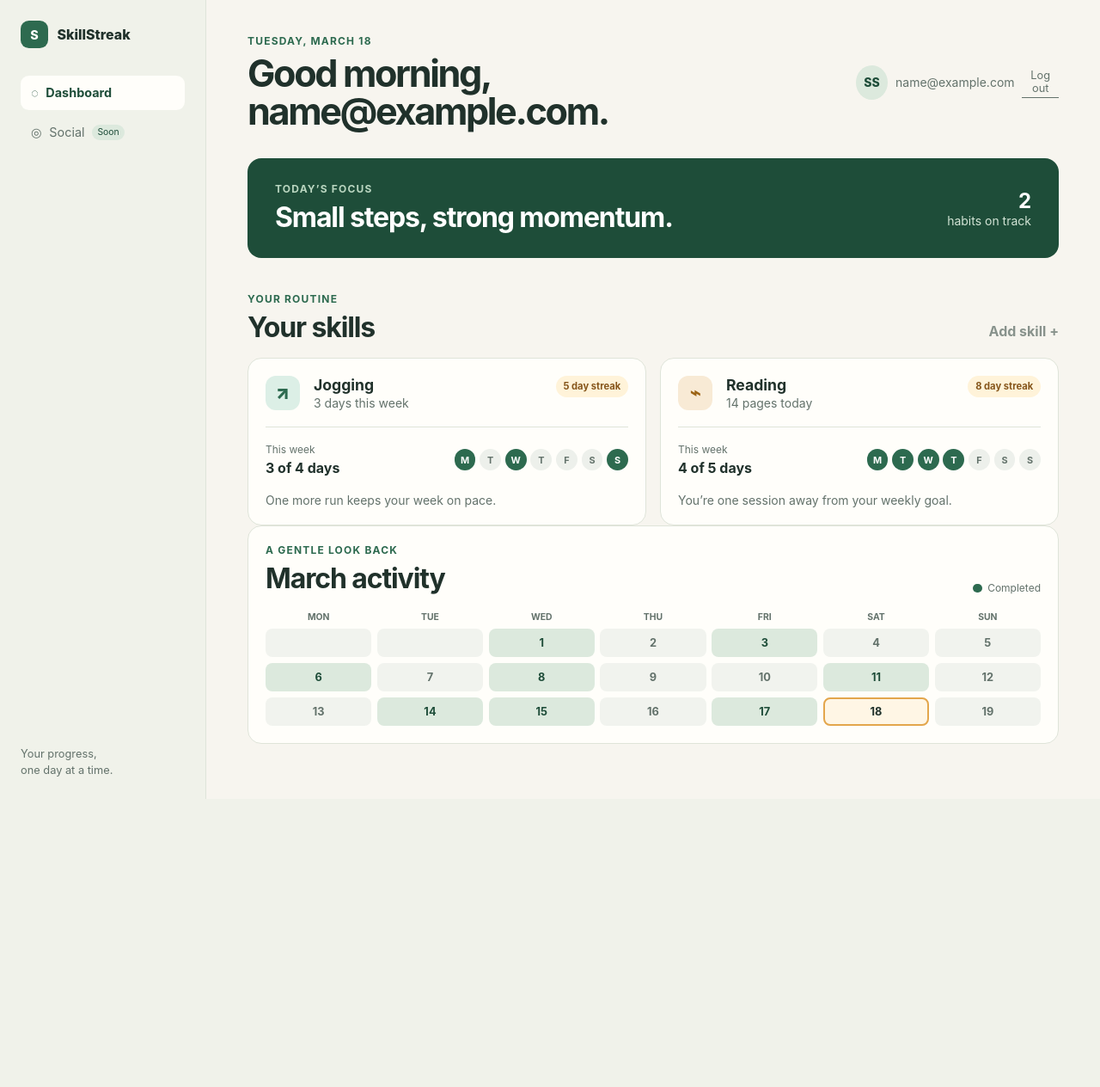
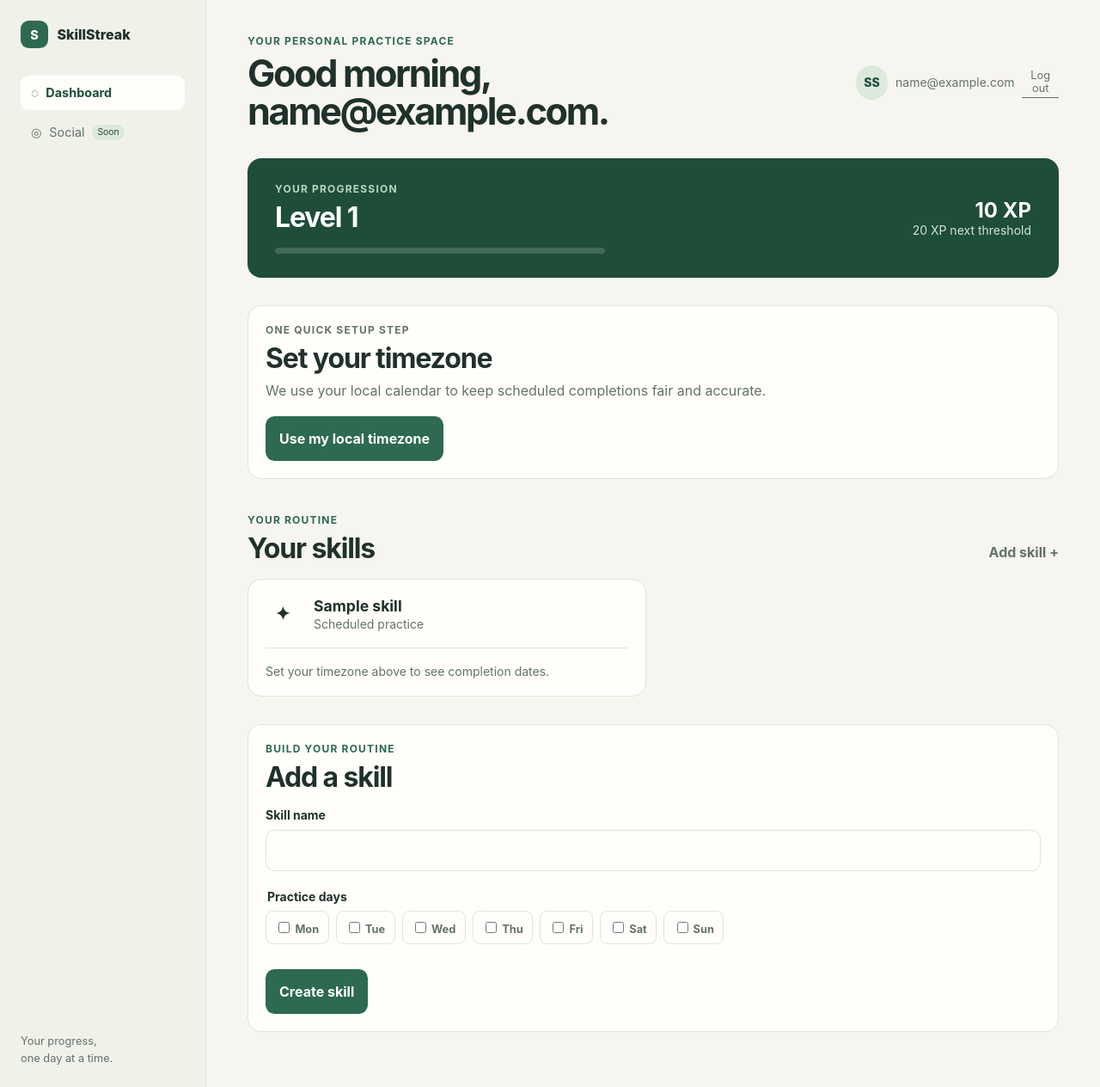
Before and after one commit to ChicoState/skillstreak, a Django app: page /skills/create in a window 1280 px wide. Shown: the whole page at 86% size. Before the commit the page ends 929 px from the top, so only its background shows below. Run offline with Django 5.2, Linux system fonts and the light colour scheme; a user stored in the database is signed in; tables that the repository leaves empty hold one stand-in row (values such as "Sample post").

Commit message:
feat: render account-owned dashboard progress

```diff
--- a/src/dashboard/static/dashboard/styles.css
+++ b/src/dashboard/static/dashboard/styles.css
@@ -160,11 +160,20 @@ nav { display: flex; gap: .4rem; margin-top: 1.25rem; overflow-x: auto; }
 .overview h2 { margin-bottom: 0; }
 .overview-progress { min-width: 6rem; margin: 0; color: #d3e4d6; font-size: .875rem; text-align: right; }
 .overview-progress strong { display: block; color: white; font-size: 1.5rem; }
+.progress-track { width: min(24rem, 70vw); height: .45rem; margin-top: 1rem; overflow: hidden; border-radius: 1rem; background: #426a56; }
+.progress-track span { display: block; height: 100%; border-radius: inherit; background: var(--sun); }
+
+.setup-panel, .create-panel, .empty-state { border: 1px solid var(--line); border-radius: var(--radius); background: var(--surface); padding: 1.25rem; }
+.setup-panel { margin: 1.5rem 0; }
+.setup-panel h2, .setup-panel p:last-of-type { margin-bottom: .5rem; }
+.setup-panel p { color: var(--muted); }
+.setup-panel .primary-button { width: fit-content; padding: 0 1rem; }
 
 .section-heading { align-items: end; margin: 2.5rem 0 1rem; }
 .section-heading h2 { margin-bottom: 0; }
 
 .text-button { background: transparent; color: var(--muted); padding: .3rem 0; }
+.text-button { font-weight: 750; text-decoration: none; }
 .text-button:disabled { cursor: not-allowed; opacity: .75; }
 
 .skill-grid { display: grid; gap: 1rem; }
@@ -195,6 +204,29 @@ nav { display: flex; gap: .4rem; margin-top: 1.25rem; overflow-x: auto; }
 .week .done { background: var(--moss); color: white; }
 .card-message { margin-top: 1.15rem !important; }
 
+.date-grid { display: grid; grid-template-columns: repeat(8, minmax(2.2rem, 1fr)); gap: .35rem; }
+.date-grid form { min-width: 0; }
+.date-button { display: grid; width: 100%; min-height: 3.5rem; place-items: center; border: 1px solid var(--line); border-radius: .55rem; background: #f1f3ee; color: var(--muted); cursor: pointer; font-size: .68rem; }
+.date-button strong { color: var(--ink); font-size: .9rem; }
+.date-button.completed { border-color: var(--moss); background: var(--moss); color: white; }
+.date-button.completed strong { color: white; }
+.date-button.today { outline: 2px solid var(--sun); outline-offset: 2px; }
+.date-button.unavailable { cursor: default; opacity: .45; }
+
+.empty-state { margin-top: 1rem; text-align: center; }
+.empty-state h3 { margin-bottom: .25rem; }
+.empty-state p { margin-bottom: 0; color: var(--muted); }
+.create-panel { margin-top: 2rem; }
+.create-panel .section-heading { margin: 0 0 1rem; }
+.skill-form { display: grid; gap: .55rem; }
+.skill-form label, .skill-form legend { font-size: .875rem; font-weight: 700; }
+.skill-form input[type="text"], .skill-form input:not([type]) { min-height: 3rem; border: 1px solid var(--line); border-radius: .65rem; padding: 0 .9rem; background: var(--surface); }
+.skill-form fieldset { margin: .75rem 0 0; border: 0; padding: 0; }
+.weekday-options { display: flex; flex-wrap: wrap; gap: .5rem; margin-top: .55rem; }
+.weekday-options label { border: 1px solid var(--line); border-radius: .55rem; padding: .55rem .65rem; color: var(--muted); font-size: .8rem; }
+.weekday-options input { accent-color: var(--moss); }
+.skill-form .primary-button { width: fit-content; padding: 0 1rem; }
+
 .calendar-section { padding: 1.25rem; }
 .calendar-section .section-heading { margin: 0 0 1.25rem; }
 .calendar-legend { display: inline-flex; align-items: center; gap: .4rem; color: var(--muted); font-size: .75rem; }
@@ -223,4 +255,5 @@ nav { display: flex; gap: .4rem; margin-top: 1.25rem; overflow-x: auto; }
   .overview-progress { text-align: left; }
   .calendar { gap: .25rem; }
   .calendar b { min-height: 1.8rem; }
+  .date-grid { grid-template-columns: repeat(4, minmax(2.2rem, 1fr)); }
 }
--- a/src/dashboard/templates/dashboard/preview.html
+++ b/src/dashboard/templates/dashboard/preview.html
@@ -4,7 +4,7 @@
   <head>
     <meta charset="utf-8">
     <meta name="viewport" content="width=device-width, initial-scale=1">
-    <title>SkillStreak preview</title>
+    <title>SkillStreak dashboard</title>
     <link rel="stylesheet" href="{% static 'dashboard/styles.css' %}">
   </head>
   <body>
@@ -24,7 +24,7 @@
         <div class="dashboard-content">
           <header class="dashboard-header">
             <div>
-              <p class="eyebrow">Tuesday, March 18</p>
+              <p class="eyebrow">Your personal practice space</p>
               <h1 id="dashboard-title">Good morning, {{ request.user.email }}.</h1>
             </div>
             <div class="profile" aria-label="Signed-in profile">
@@ -38,11 +38,27 @@
 
           <section class="overview" aria-labelledby="overview-title">
             <div>
-              <p class="eyebrow">Today’s focus</p>
-              <h2 id="overview-title">Small steps, strong momentum.</h2>
+              <p class="eyebrow">Your progression</p>
+              <h2 id="overview-title">Level {{ progression.level }}</h2>
+              <div class="progress-track" aria-label="{{ progression.progress_percent }} percent toward the next level">
+                <span style="width: {{ progression.progress_percent }}%"></span>
+              </div>
             </div>
-            <p class="overview-progress"><strong>2</strong> habits on track</p>
+            <p class="overview-progress"><strong>{{ progression.total_xp }} XP</strong>{% if progression.next_level_xp %}{{ progression.next_level_xp }} XP next threshold{% else %}Maximum level{% endif %}</p>
           </section>
+
+          {% if not timezone_configured %}
+            <section class="setup-panel" aria-labelledby="timezone-title">
+              <p class="eyebrow">One quick setup step</p>
+              <h2 id="timezone-title">Set your timezone</h2>
+              <p>We use your local calendar to keep scheduled completions fair and accurate.</p>
+              <form method="post" action="{% url 'account-timezone-sync' %}" id="timezone-form">
+                {% csrf_token %}
+                <input type="hidden" name="timezone" id="timezone-input" value="">
+                <button class="primary-button" type="submit">Use my local timezone</button>
+              </form>
+            </section>
+          {% endif %}
 
           <section id="skills" class="skills-section" aria-labelledby="skills-title">
             <div class="section-heading">
@@ -50,55 +66,58 @@
                 <p class="eyebrow">Your routine</p>
                 <h2 id="skills-title">Your skills</h2>
               </div>
-              <button class="text-button" type="button" disabled title="Adding skills is coming soon">Add skill <span aria-hidden="true">+</span></button>
+              <a class="text-button" href="#create-skill">Add skill <span aria-hidden="true">+</span></a>
             </div>
 
-            <div class="skill-grid">
-              <article class="skill-card">
-                <div class="skill-card-heading">
-                  <div class="skill-icon running" aria-hidden="true">↗</div>
-                  <div><h3>Jogging</h3><p>3 days this week</p></div>
-                  <span class="streak">5 day streak</span>
-                </div>
-                <div class="card-divider"></div>
-                <div class="skill-details">
-                  <div><span class="detail-label">This week</span><strong>3 of 4 days</strong></div>
-                  <div class="week" aria-label="Jogging activity: Monday, Wednesday, and Saturday completed">
-                    <span class="done">M</span><span>T</span><span class="done">W</span><span>T</span><span>F</span><span>S</span><span class="done">S</span>
-                  </div>
-                </div>
-                <p class="card-message">One more run keeps your week on pace.</p>
-              </article>
-
-              <article class="skill-card">
-                <div class="skill-card-heading">
-                  <div class="skill-icon reading" aria-hidden="true">⌁</div>
-                  <div><h3>Reading</h3><p>14 pages today</p></div>
-                  <span class="streak">8 day streak</span>
-                </div>
-                <div class="card-divider"></div>
-                <div class="skill-details">
-                  <div><span class="detail-label">This week</span><strong>4 of 5 days</strong></div>
-                  <div class="week" aria-label="Reading activity: Monday through Thursday completed">
-                    <span class="done">M</span><span class="done">T</span><span class="done">W</span><span class="done">T</span><span>F</span><span>S</span><span>S</span>
-                  </div>
-                </div>
-                <p class="card-message">You’re one session away from your weekly goal.</p>
-              </article>
-            </div>
+            {% if skill_form and skill_form.errors %}<div class="form-error" role="alert">{{ skill_form.errors }}</div>{% endif %}
+            {% if skill_cards %}
+              <div class="skill-grid">
+                {% for card in skill_cards %}
+                  <article class="skill-card">
+                    <div class="skill-card-heading"><div class="skill-icon" aria-hidden="true">✦</div><div><h3>{{ card.skill.name }}</h3><p>Scheduled practice</p></div></div>
+                    <div class="card-divider"></div>
+                    {% if timezone_configured %}
+                      <div class="date-grid" aria-label="{{ card.skill.name }} completion dates">
+                        {% for day in card.days %}
+                          {% if day.scheduled %}
+                            <form method="post" action="{% url 'skill-toggle-completion' card.skill.pk %}">
+                              {% csrf_token %}
+                              <input type="hidden" name="completed_on" value="{{ day.date|date:'Y-m-d' }}">
+                              <button class="date-button{% if day.completed %} completed{% endif %}{% if day.today %} today{% endif %}" type="submit" aria-label="{{ card.skill.name }}: {{ day.date|date:'l, F j' }}{% if day.completed %}, completed{% else %}, mark complete{% endif %}"><span>{{ day.label }}</span><strong>{{ day.day_number }}</strong></button>
+                            </form>
+                          {% else %}<span class="date-button unavailable" aria-hidden="true"><span>{{ day.label }}</span><strong>{{ day.day_number }}</strong></span>{% endif %}
+                        {% endfor %}
+                      </div>
+                    {% else %}<p class="card-message">Set your timezone above to see completion dates.</p>{% endif %}
+                  </article>
+                {% endfor %}
+              </div>
+            {% else %}
+              <div class="empty-state" role="status"><h3>No skills yet</h3><p>Create your first routine to start earning XP.</p></div>
+            {% endif %}
           </section>
 
-          <section class="calendar-section" aria-labelledby="calendar-title">
-            <div class="section-heading"><div><p class="eyebrow">A gentle look back</p><h2 id="calendar-title">March activity</h2></div><span class="calendar-legend"><i></i> Completed</span></div>
-            <div class="calendar" role="grid" aria-label="Sample March activity calendar">
-              <span>Mon</span><span>Tue</span><span>Wed</span><span>Thu</span><span>Fri</span><span>Sat</span><span>Sun</span>
-              <b></b><b></b><b class="complete">1</b><b>2</b><b class="complete">3</b><b>4</b><b>5</b>
-              <b class="complete">6</b><b>7</b><b class="complete">8</b><b>9</b><b>10</b><b class="complete">11</b><b>12</b>
-              <b>13</b><b class="complete">14</b><b class="complete">15</b><b>16</b><b class="complete">17</b><b class="today">18</b><b>19</b>
-            </div>
+          <section id="create-skill" class="create-panel" aria-labelledby="create-title">
+            <div class="section-heading"><div><p class="eyebrow">Build your routine</p><h2 id="create-title">Add a skill</h2></div></div>
+            <form method="post" action="{% url 'skill-create' %}" class="skill-form">
+              {% csrf_token %}
+              <label for="skill-name">Skill name</label>
+              <input id="skill-name" name="name" maxlength="100" required value="{% if skill_form %}{{ skill_form.name.value|default:'' }}{% endif %}">
+              <fieldset><legend>Practice days</legend><div class="weekday-options">{% for value, label in skill_form.weekdays.field.choices|default_if_none:'' %}<label><input type="checkbox" name="weekdays" value="{{ value }}"> {{ label|slice:':3' }}</label>{% endfor %}</div></fieldset>
+              <button class="primary-button" type="submit">Create skill</button>
+            </form>
           </section>
         </div>
       </section>
     </main>
+    <script>
+      (() => {
+        const form = document.querySelector("#timezone-form");
+        const input = document.querySelector("#timezone-input");
+        if (form && input) {
+          input.value = Intl.DateTimeFormat().resolvedOptions().timeZone || "";
+        }
+      })();
+    </script>
   </body>
 </html>
--- a/src/dashboard/views.py
+++ b/src/dashboard/views.py
@@ -1,11 +1,81 @@
-"""Views for the authenticated sample dashboard."""
+"""Views and context preparation for the authenticated dashboard."""
+
+from datetime import date, timedelta
 
 from django.contrib.auth.decorators import login_required
 from django.http import HttpRequest, HttpResponse
 from django.shortcuts import render
 
+from skills.forms import SkillForm, TimezoneForm
+from skills.models import Skill
+from skills.progression import TimezoneNotConfigured, local_date_for_user, progression_for_user
+
+DATE_RANGE_DAYS = 7
+
+
+def dashboard_context(request: HttpRequest, extra: dict | None = None) -> dict:
+    """Build owner-scoped dashboard context for normal and error renders."""
+    user = request.user
+    context = {
+        "progression": progression_for_user(user),
+        "skill_form": SkillForm(),
+        "timezone_form": TimezoneForm(),
+        "completion_form": None,
+        "timezone_configured": False,
+        "date_labels": [],
+        "skill_cards": [],
+    }
+    try:
+        local_today = local_date_for_user(user)
+    except TimezoneNotConfigured:
+        local_today = None
+
+    skills = Skill.objects.filter(owner=user).prefetch_related("schedules", "completions")
+    if local_today:
+        dates = [local_today - timedelta(days=offset) for offset in range(DATE_RANGE_DAYS, -1, -1)]
+        context["timezone_configured"] = True
+        context["date_labels"] = [
+            {
+                "date": current_date,
+                "label": current_date.strftime("%a"),
+                "today": current_date == local_today,
+            }
+            for current_date in dates
+        ]
+        context["skill_cards"] = [_skill_card(skill, dates) for skill in skills]
+    else:
+        context["skill_cards"] = [
+            {"skill": skill, "scheduled_weekdays": set(), "completed_dates": set(), "days": []}
+            for skill in skills
+        ]
+
+    if extra:
+        context.update(extra)
+    return context
+
+
+def _skill_card(skill: Skill, dates: list[date]) -> dict:
+    scheduled_weekdays = {schedule.weekday for schedule in skill.schedules.all()}
+    completed_dates = {completion.completed_on for completion in skill.completions.all()}
+    return {
+        "skill": skill,
+        "scheduled_weekdays": scheduled_weekdays,
+        "completed_dates": completed_dates,
+        "days": [
+            {
+                "date": current_date,
+                "label": current_date.strftime("%a"),
+                "day_number": current_date.day,
+                "scheduled": current_date.weekday() in scheduled_weekdays,
+                "completed": current_date in completed_dates,
+                "today": current_date == dates[-1],
+            }
+            for current_date in dates
+        ],
+    }
+
 
 @login_required
 def preview(request: HttpRequest) -> HttpResponse:
-    """Render the static dashboard for the authenticated user."""
-    return render(request, "dashboard/preview.html")
+    """Render the signed-in member's private skills and progression."""
+    return render(request, "dashboard/preview.html", dashboard_context(request))
--- a/src/skills/views.py
+++ b/src/skills/views.py
@@ -5,6 +5,8 @@ from django.db import transaction
 from django.http import HttpRequest, HttpResponse
 from django.shortcuts import get_object_or_404, redirect, render
 from django.views.decorators.http import require_http_methods, require_POST
+
+from dashboard.views import dashboard_context
 
 from .forms import CompletionForm, SkillForm, TimezoneForm
 from .models import Skill, SkillSchedule
@@ -14,8 +16,10 @@ from .progression import CompletionEligibilityError, TimezoneNotConfigured, togg
 def invalid_dashboard_response(
     request: HttpRequest, context: dict, *, status: int = 400
 ) -> HttpResponse:
-    """Render validation errors without introducing a second feature template."""
-    return render(request, "dashboard/preview.html", context, status=status)
+    """Render validation errors alongside the current dashboard state."""
+    return render(
+        request, "dashboard/preview.html", dashboard_context(request, context), status=status
+    )
 
 
 @login_required
```
Also changed, not shown: tests/application/test_dashboard.py (+53 -3 lines).
